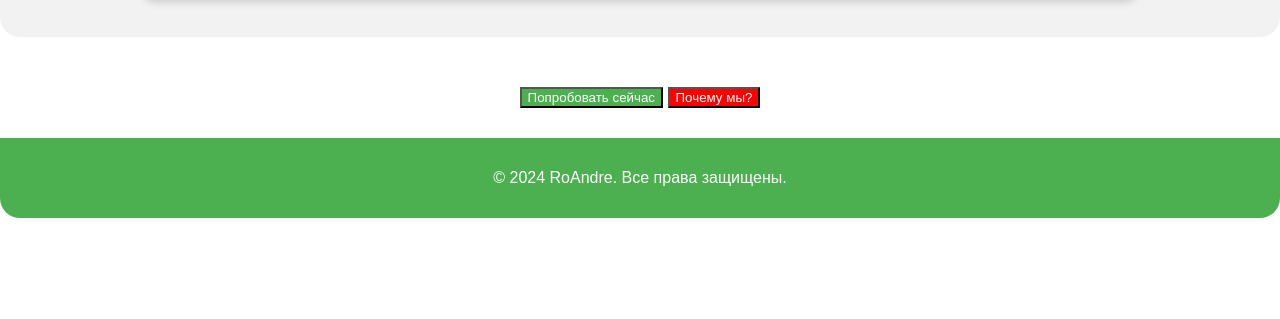
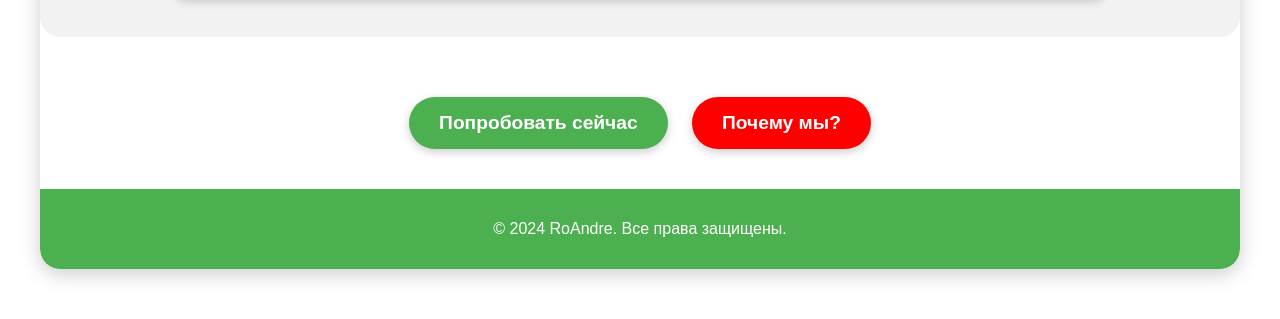
Before and after one commit to AndreyCatm/RoAndreSite, a plain HTML site: page index.html in a window 1280 px wide. Shown: the part 311-630 px from the top of the page. Drawn offline with Linux system fonts and the light colour scheme; a script that the page names is missing.

Commit message:
Update index.html

```diff
--- a/index.html
+++ b/index.html
@@ -7,6 +7,7 @@
     <link rel="stylesheet" href="style.css">
 </head>
 <body>
+    <div class="container">
         <header>
             <div class="logo">
                 <img src="RoAndre.png" alt="RoAndre Logo">
@@ -31,8 +32,8 @@
             </section>
 
             <section class="cta">
-            <button class="try-now">Попробовать сейчас</button>
-            <button class="why-us-btn" onclick="toggleWhyUs()">Почему мы?</button>
+                <button class="btn try-now">Попробовать сейчас</button>
+                <button class="btn why-us-btn" onclick="toggleWhyUs()">Почему мы?</button>
             </section>
 
             <section id="why-us" class="why-us hidden">
@@ -48,6 +49,7 @@
         <footer>
             <p>&copy; 2024 RoAndre. Все права защищены.</p>
         </footer>
+    </div>
 
     <script src="script.js"></script>
 </body>
```
Lines whose indentation alone changed are shown as unchanged.
